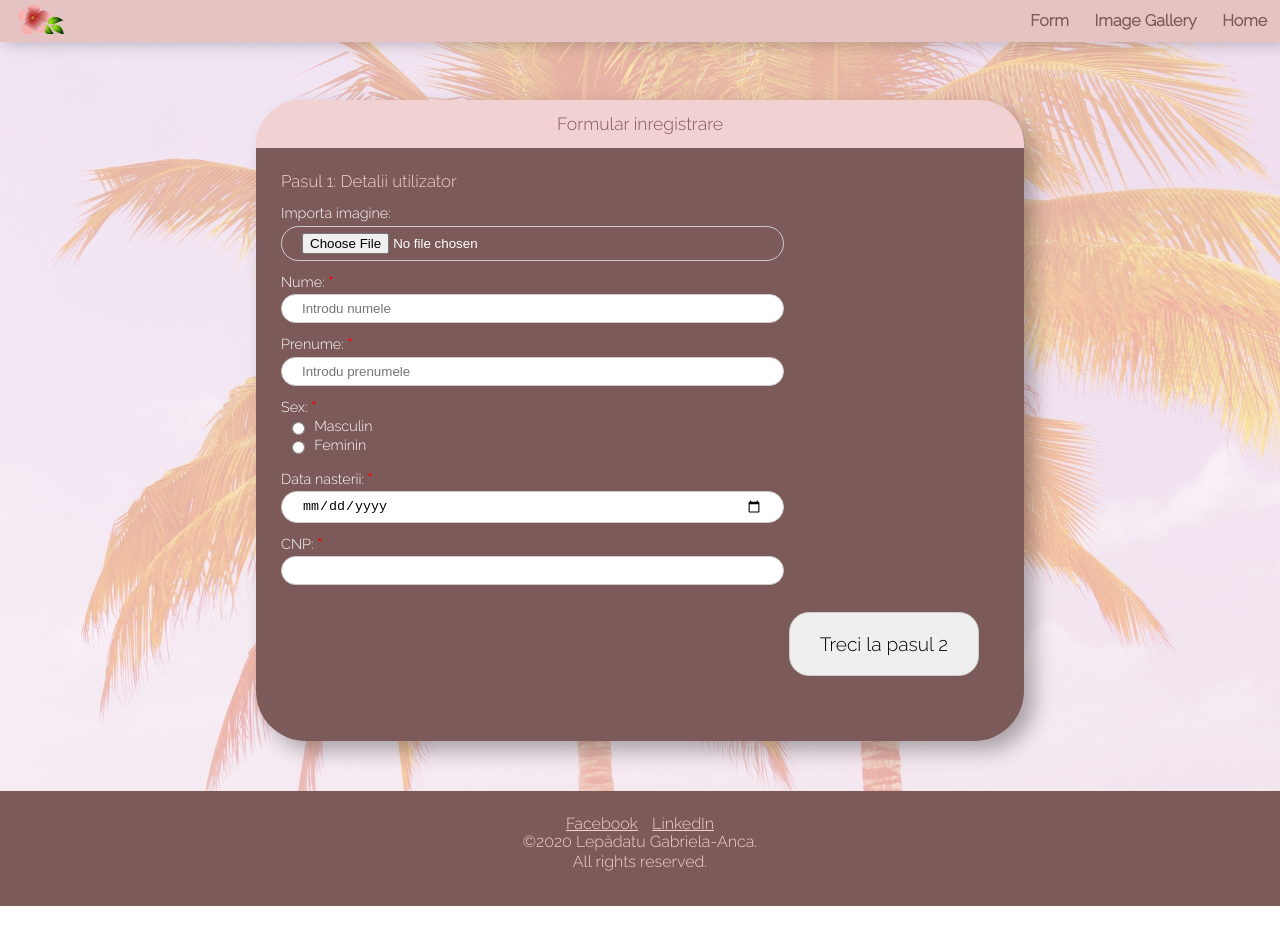
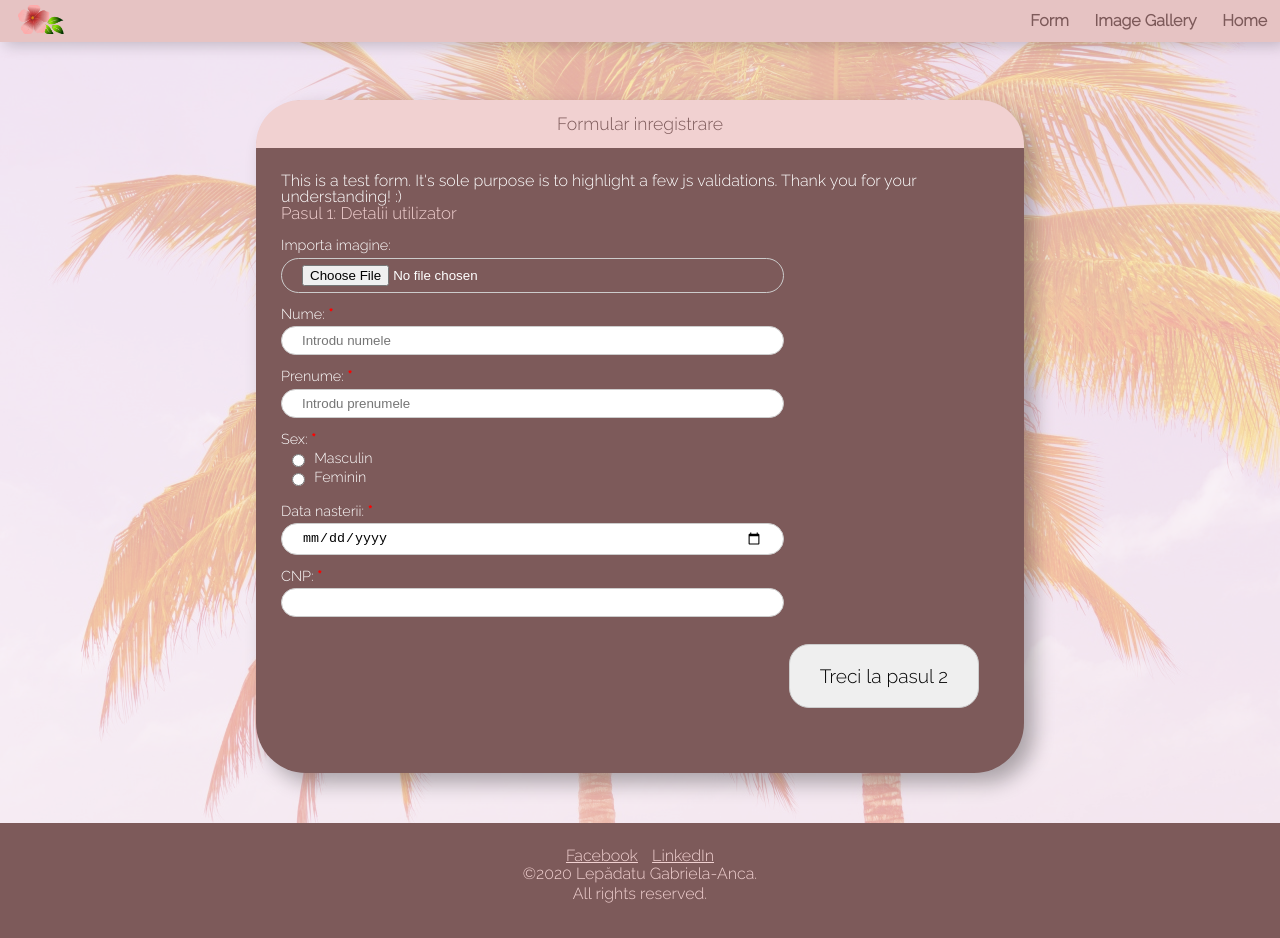
Before and after one commit to lepadatuanca/portfolio, a plain HTML site: page form.html in a window 1280 px wide. Before the commit the page ends 906 px from the top, so only its background shows below. Drawn offline with Linux system fonts and the light colour scheme.

Commit message:
Update form.html

```diff
--- a/form.html
+++ b/form.html
@@ -24,6 +24,7 @@
         <div id="child-container">
             <h1 id="title">Formular inregistrare</h1>
             <div class="form-content">
+<p id="disclaimer">This is a test form. It's sole purpose is to highlight a few js validations. Thank you for your understanding! :)</p>
                 <form>
                     <fieldset id = "section1">
                         <legend>Pasul 1: Detalii utilizator</legend>
```
